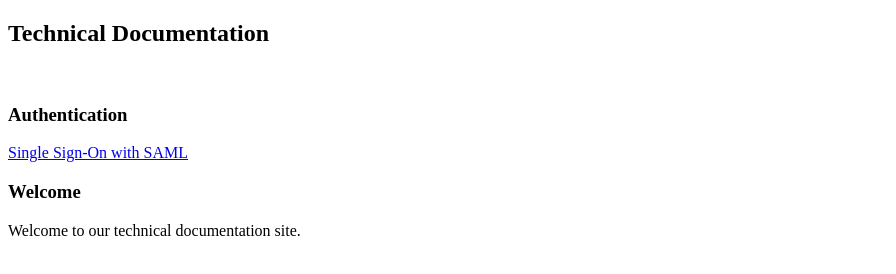
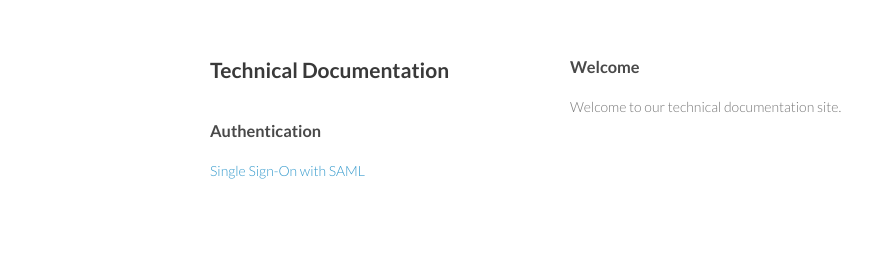
Before and after one commit to fullfabric/documentation, a plain HTML site: page _site/index.html in a window 1280 px wide. Shown: the whole page, without its empty margins (0-896 px from the left). Drawn offline with Linux system fonts and the light colour scheme; the site is published under a folder, as on GitHub Pages, so addresses that start at the root find nothing.

Commit message:
moved pages

```diff
--- a/_site/index.html
+++ b/_site/index.html
@@ -5,8 +5,8 @@
     <meta http-equiv="X-UA-Compatible" content="chrome=1">
     <title>Documentation</title>
 
-    <link rel="stylesheet" href="/documentation/stylesheets/styles.css">
-    <link rel="stylesheet" href="/documentation/stylesheets/pygment_trac.css">
+    <link rel="stylesheet" href="stylesheets/styles.css">
+    <link rel="stylesheet" href="stylesheets/pygment_trac.css">
     <meta name="viewport" content="width=device-width, initial-scale=1, user-scalable=no">
     <!--[if lt IE 9]>
     <script src="//html5shiv.googlecode.com/svn/trunk/html5.js"></script>
@@ -18,7 +18,7 @@
         <h2>Technical Documentation</h2>
         <br />
         <h3>Authentication</h3>
-        <a href="/documentation/auth/single-sign-on">Single Sign-On with SAML</a>
+        <a href="auth-single-sign-on.html">Single Sign-On with SAML</a>
       </header>
       <section><h3 id="welcome">Welcome</h3>
 
@@ -26,6 +26,6 @@
 </section>
       <footer></footer>
     </div>
-    <script src="/documentation/javascripts/scale.fix.js"></script>
+    <script src="javascripts/scale.fix.js"></script>
   </body>
 </html>
```
Also changed, not shown: _layouts/default.html (+4 -4 lines), _site/auth-single-sign-on.html (renamed from _site/auth/single-sign-on/index.html, +6 -6 lines), 3 other files.
